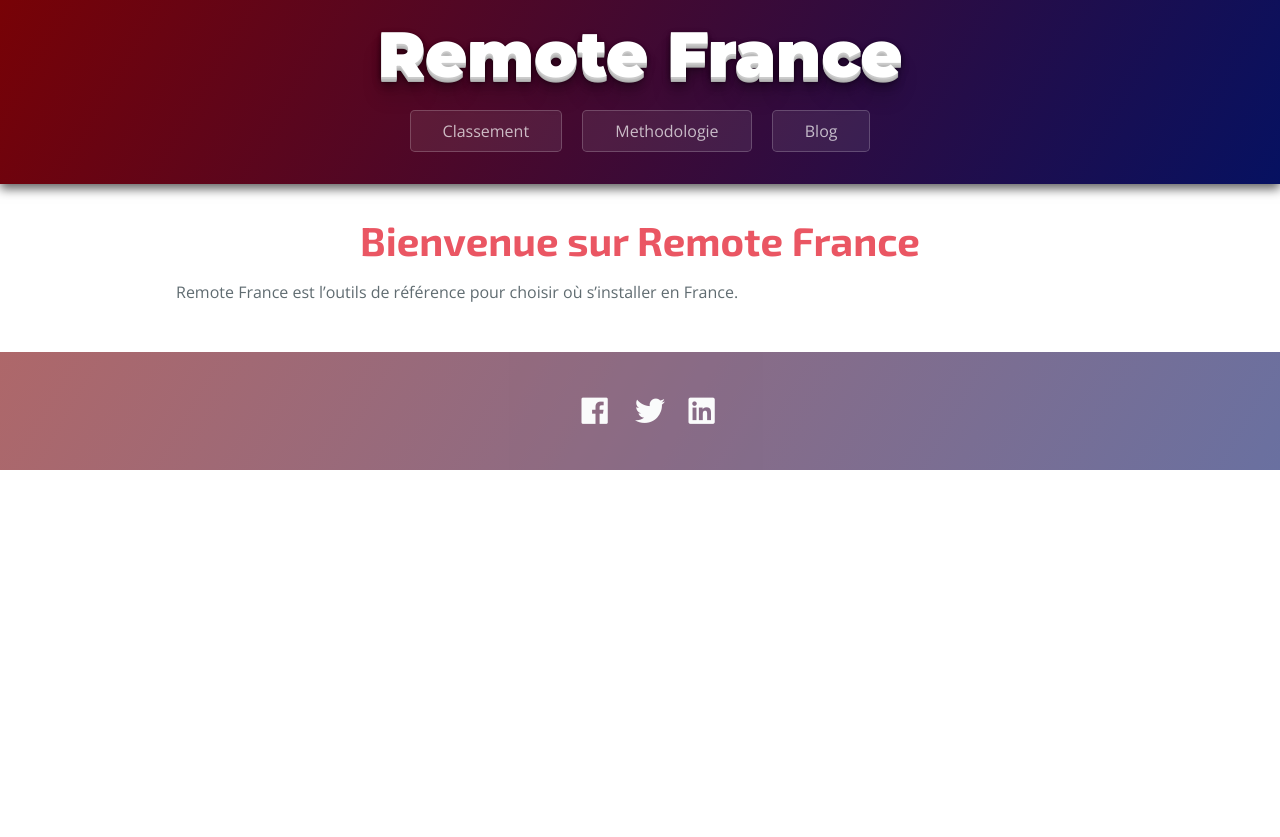
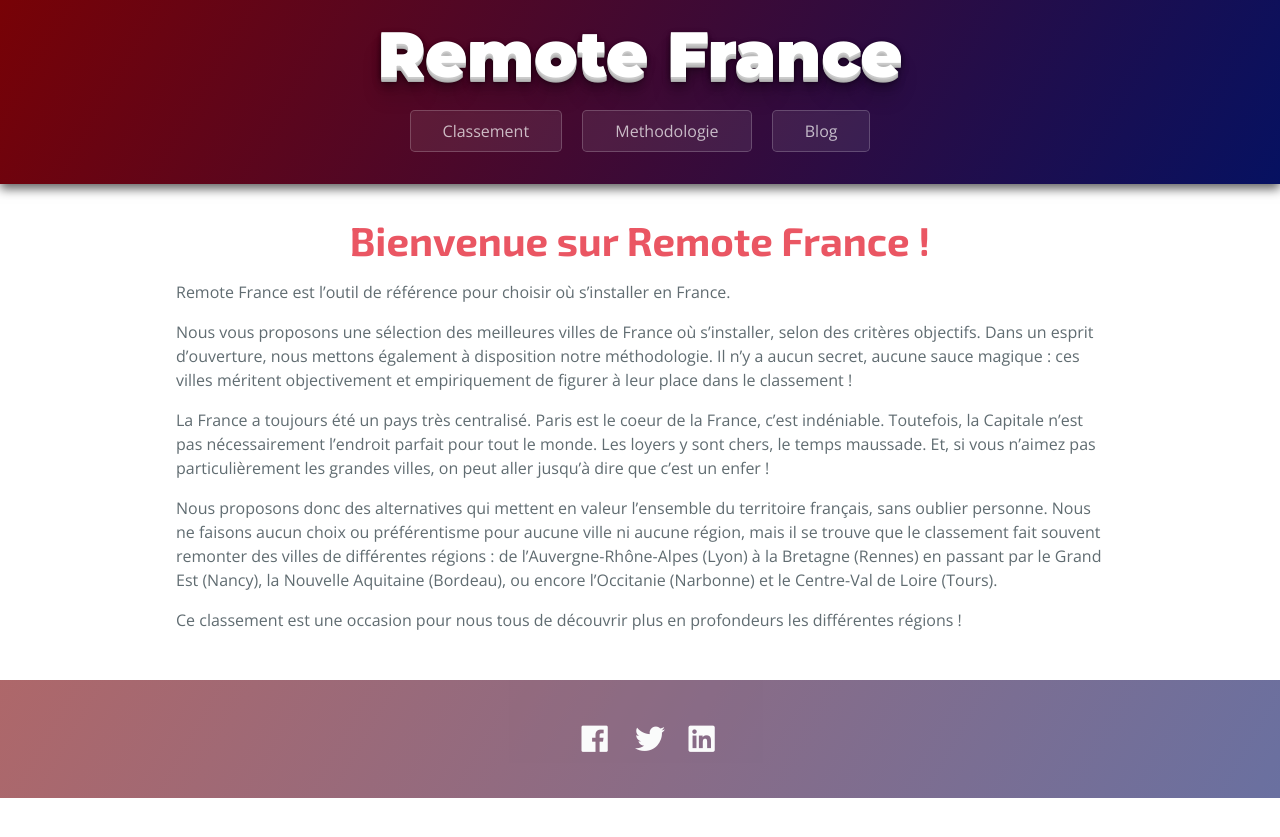
Before and after one commit to hecmer/projet-mercure, a Jekyll site: the page built from _posts/2018-12-10-bienvenue-sur-remote-france.md, in a window 1280 px wide. Shown: the top 837 px of the page. Built offline with Jekyll 4.4.1, drawn with Linux system fonts in a browser that asks for light colours; nearby versions of some CDN libraries.

Commit message:
update articles

```diff
--- a/_layouts/blog.html
+++ b/_layouts/blog.html
@@ -8,9 +8,8 @@ layout: default
   <div id="postslist">
     {% for post in paginator.posts %}
       <div class="postpreview border mx-auto my-4 p-3 w-75 shadow-sm">
-        <a href="{{ post.url }}"><h2>{{ post.title }}</h2></a>
-        <small>{{ post.date | date: "%Y-%m-%d" }}</small>
-        <p>{{ post.description }} <a href="{{ post.url }}"><em>Lire la suite</em></a></p>
+        <a href="{{ post.url }}">{{ post.title }}</a> - <small>{{ post.date | date: "%Y-%m-%d" }}</small>
+        <p>{{ post.excerpt }} <a href="{{ post.url }}"><em>Lire la suite</em></a></p>
       </div>
     {% endfor %}
   </div>
--- a/_posts/2018-12-10-bienvenue-sur-remote-france.md
+++ b/_posts/2018-12-10-bienvenue-sur-remote-france.md
@@ -6,8 +6,16 @@ date: "2018-12-10 00:00:00"
 description: Remote France est l'outils de référence pour choisir où s'installer en France.
 ---
 
-# Bienvenue sur Remote France
+# Bienvenue sur Remote France !
 
-Remote France est l'outils de référence pour choisir où s'installer en France.
+Remote France est l'outil de référence pour choisir où s'installer en France.
+
+Nous vous proposons une sélection des meilleures villes de France où s'installer, selon des critères objectifs. Dans un esprit d'ouverture, nous mettons également à disposition notre méthodologie. Il n'y a aucun secret, aucune sauce magique : ces villes méritent objectivement et empiriquement de figurer à leur place dans le classement !
 
 <!--more-->
+
+La France a toujours été un pays très centralisé. Paris est le coeur de la France, c'est indéniable. Toutefois, la Capitale n'est pas nécessairement l'endroit parfait pour tout le monde. Les loyers y sont chers, le temps maussade. Et, si vous n'aimez pas particulièrement les grandes villes, on peut aller jusqu'à dire que c'est un enfer !
+
+Nous proposons donc des alternatives qui mettent en valeur l'ensemble du territoire français, sans oublier personne. Nous ne faisons aucun choix ou préférentisme pour aucune ville ni aucune région, mais il se trouve que le classement fait souvent remonter des villes de différentes régions : de l'Auvergne-Rhône-Alpes (Lyon) à la Bretagne (Rennes) en passant par le Grand Est (Nancy), la Nouvelle Aquitaine (Bordeau), ou encore l'Occitanie (Narbonne) et le Centre-Val de Loire (Tours).
+
+Ce classement est une occasion pour nous tous de découvrir plus en profondeurs les différentes régions !
```
Also changed, not shown: _posts/2018-12-28-mise-a-jour-meteo.md (+4 -4 lines), 7 other files.
